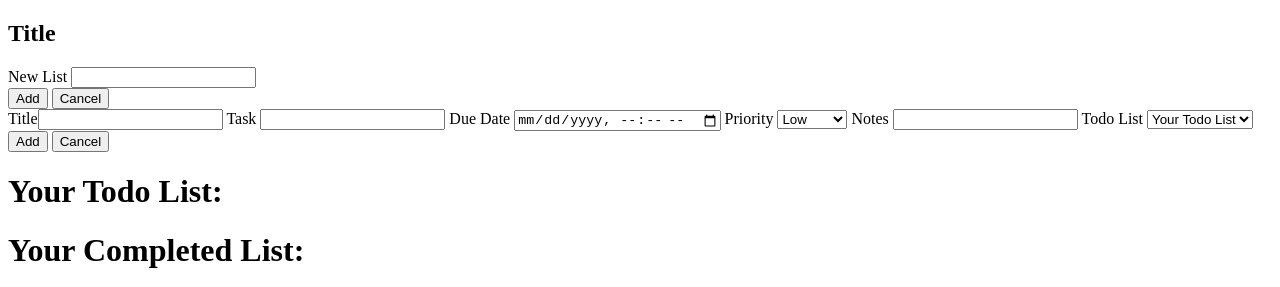
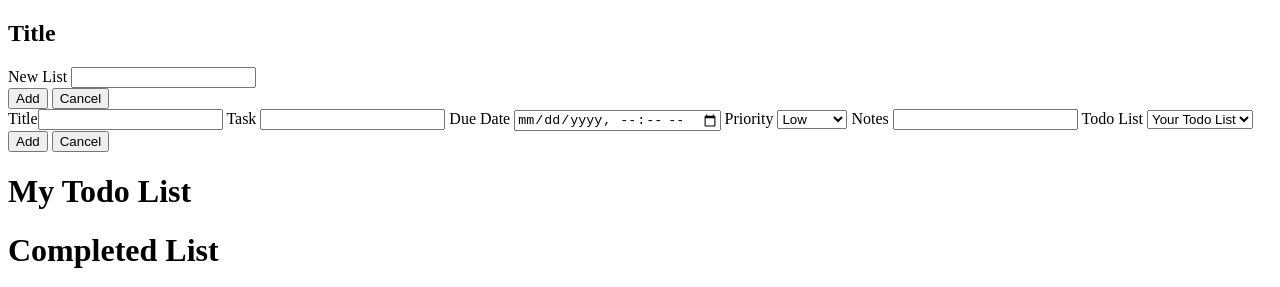
Before and after one commit to JLouisa/todo-list, a plain HTML site: page index.html in a window 1280 px wide. Shown: the top 287 px of the page. Drawn offline with Linux system fonts and the light colour scheme.

```diff
--- a/index.html
+++ b/index.html
@@ -45,11 +45,11 @@
             <button id="cancelBtn">Cancel</button>
             <div class="myLists">
                 <div class="list">
-                    <h1>Your Todo List:</h1>
+                    <h1>My Todo List</h1>
                     <div id="todolist"></div>
                 </div>
                 <div class="list">
-                    <h1>Your Completed List:</h1>
+                    <h1>Completed List</h1>
                     <div id="completedlist"></div>
                 </div>
             </div>
```
